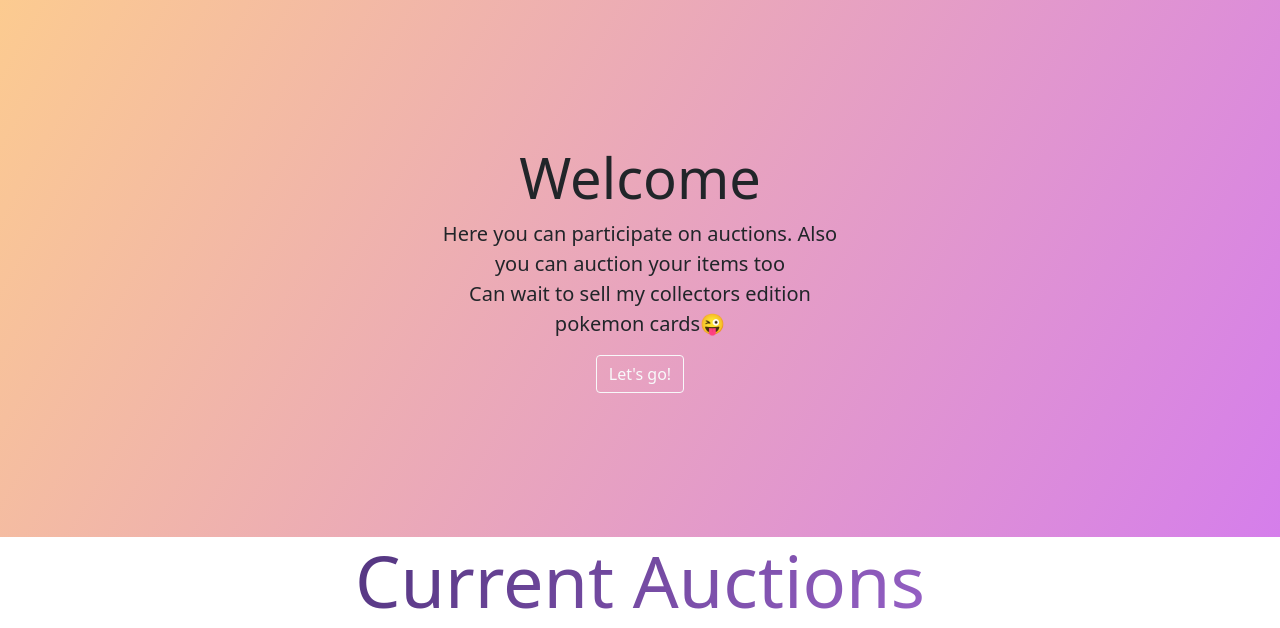
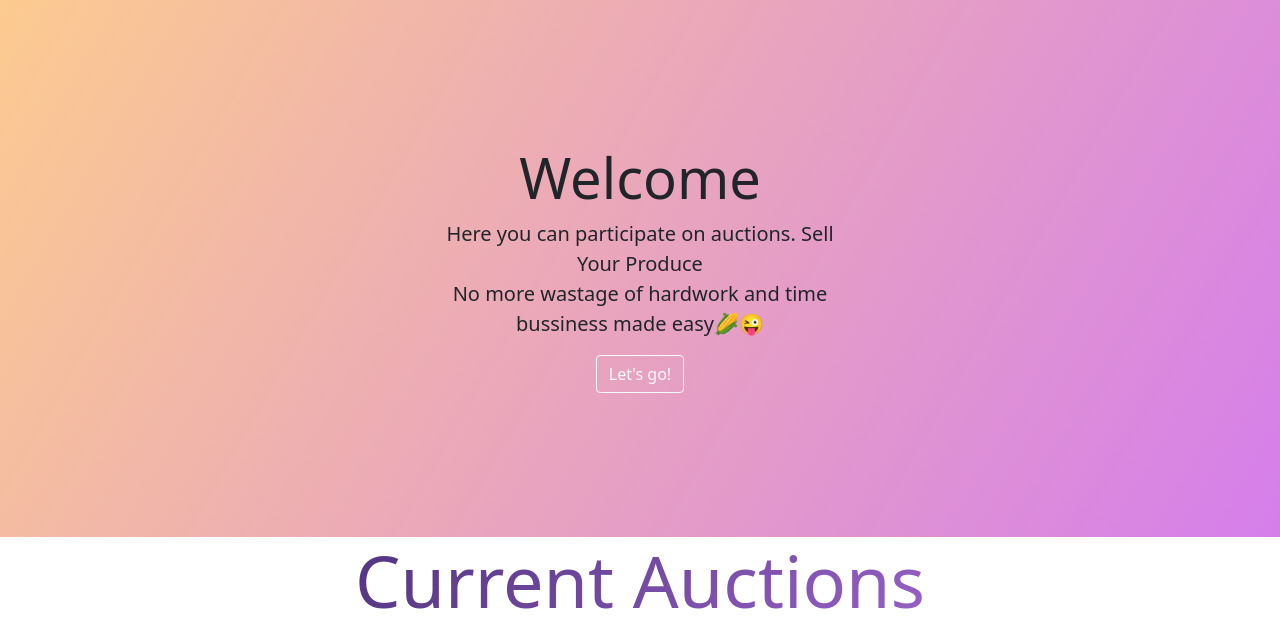
Before and after one commit to mahadevananair1/BidBidders, a Django app: page / in a window 1280 px wide. Shown: the part 86-714 px from the top of the page. Run offline with Django 3.2, Linux system fonts and the light colour scheme; data comes from the database, SQL or seed files in the repository.

Commit message:
Update index.html

```diff
--- a/auctions/templates/auctions/index.html
+++ b/auctions/templates/auctions/index.html
@@ -7,7 +7,7 @@
 <div class="position-relative overflow-hidden p-3 p-md-5  text-center" style="background-image: linear-gradient(120deg, #fccb90 0%, #d57eeb 100%); background-repeat: no-repeat; background-size: cover;">
       <div class="col-md-5 p-lg-5 mx-auto my-5">
         <h1 class="display-4 font-weight-normal">Welcome</h1>
-        <p class="lead font-weight-normal">Here you can participate on auctions. Also you can auction your items too<br>Can wait to sell my collectors edition pokemon cards<span style='font-size:20px;'>&#128540;</span></p>
+        <p class="lead font-weight-normal">Here you can participate on auctions. Sell Your Produce<br>No more wastage of hardwork and time bussiness made easy🌽<span style='font-size:20px;'>&#128540;</span></p>
         <a class="btn btn-outline-light" href="{% url 'login' %}">Let's go!</a>
       </div>
       <div class="product-device shadow-sm d-none d-md-block"></div>
```
